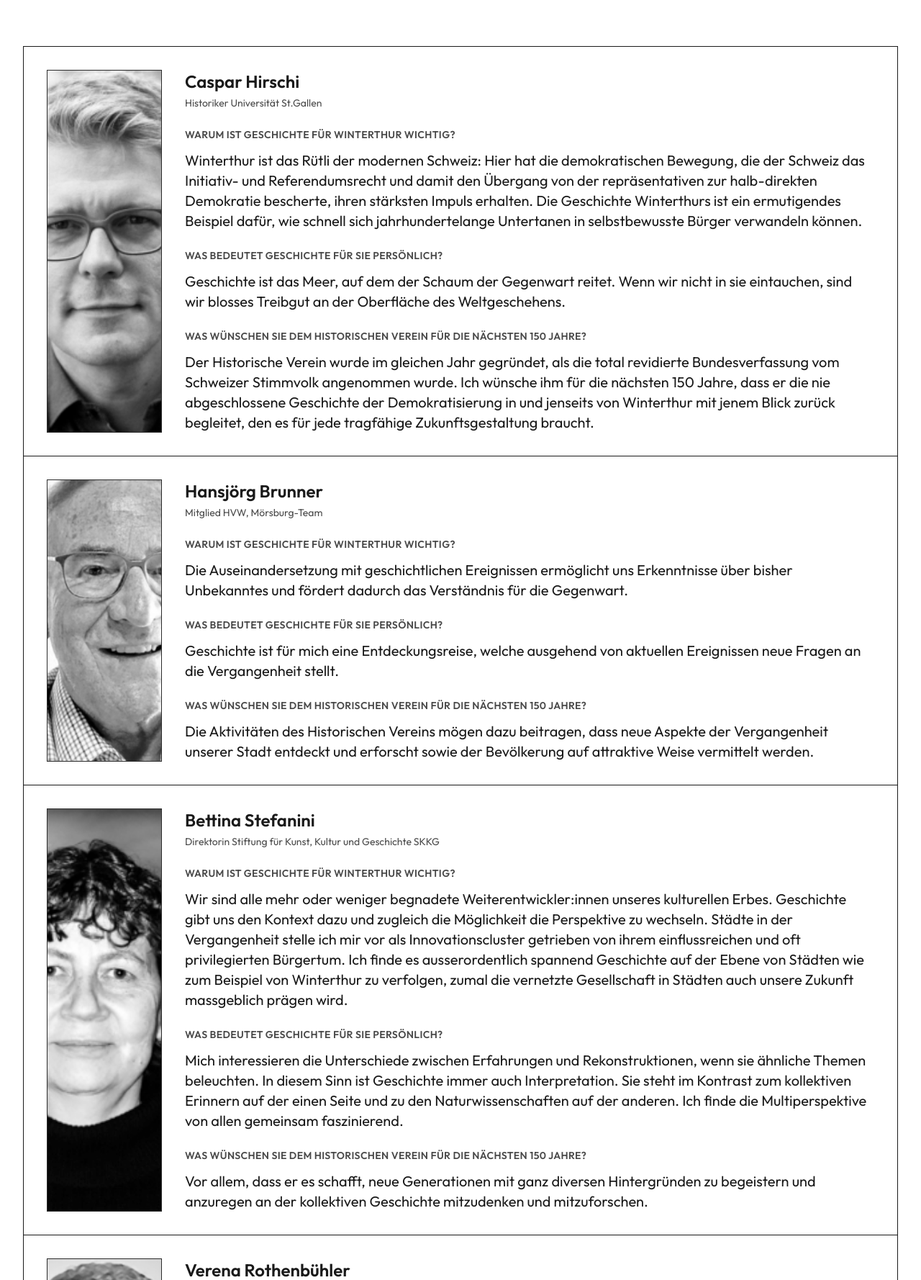
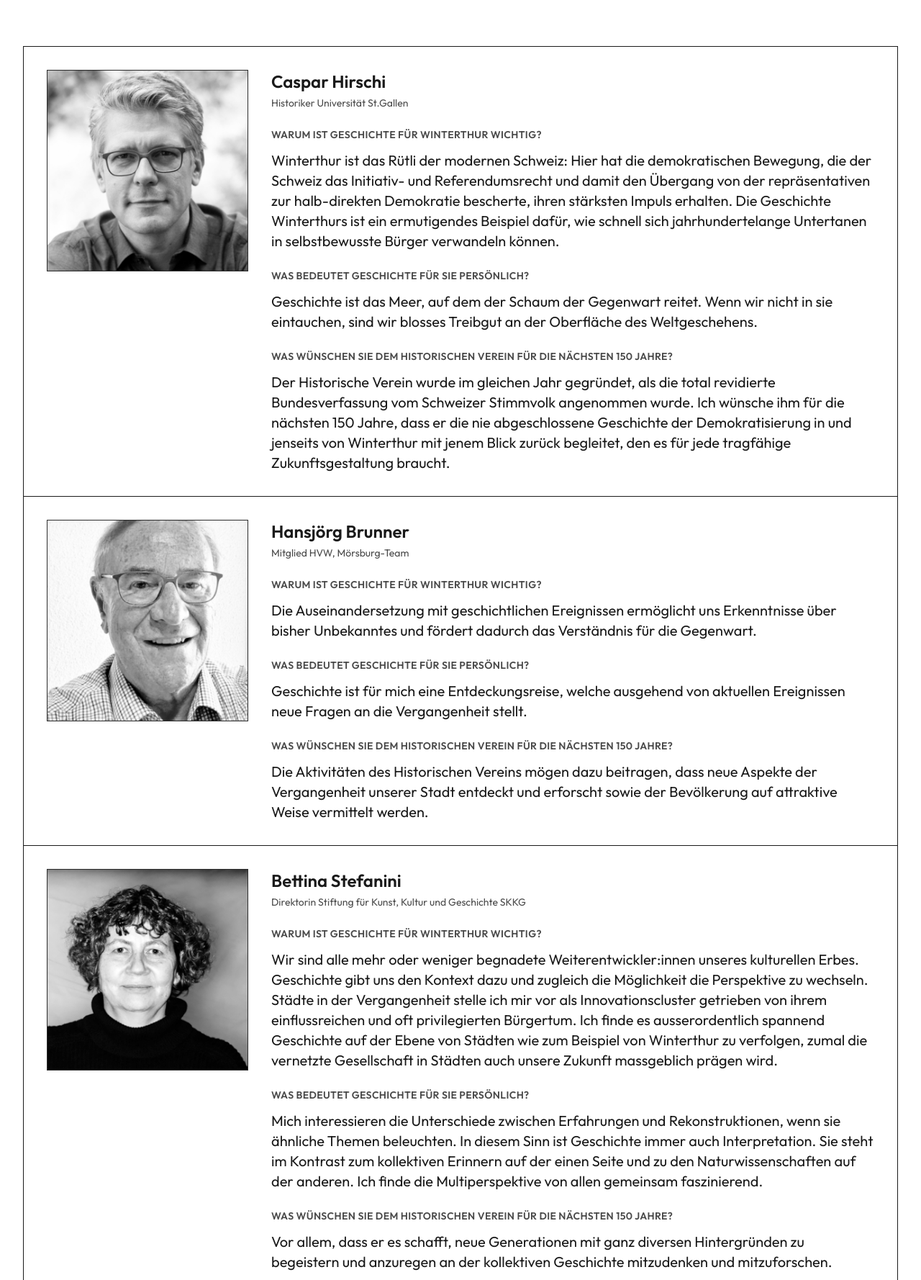
Before and after one commit to seidenraupe/prototype-hvw-website, a PHP site: page /zitate.html in a window 1280 px wide. Shown: the part 298-2076 px from the top of the page at 72% size. Run offline with PHP 8.4, Linux system fonts and the light colour scheme; some libraries are stand-ins or nearby versions.

Commit message:
fix: Zufällige Interview-Person mit allen 3 Antworten; breitere Porträts
Auf der Titelseite erscheint pro Aufruf zufällig eine Person mit Foto und
allen drei Fragen/Antworten. Auf zitate.html bleiben Porträts auf Desktop
und Tablet quadratisch und breiter, ohne seitlichen Crop durch gestreckte Spalten.

Co-authored-by: seidenraupe <seidenraupe@users.noreply.github.com>

```diff
--- a/css/site.css
+++ b/css/site.css
@@ -184,10 +184,17 @@ input:focus-visible {
   margin-top: 1.5rem;
 }
 
-/* Perspektiven: Statement-Wechsel */
-[data-stimmen-rotate] [data-stimmen-quote],
-[data-stimmen-rotate] [data-stimmen-image] {
-  transition: opacity 0.35s ease;
+/* Stimmen-Porträts: quadratisch, nicht an Texthöhe gestreckt */
+.stimmen-photo {
+  aspect-ratio: 1 / 1;
+  align-self: start;
+}
+
+.stimmen-photo img {
+  width: 100%;
+  height: 100%;
+  object-fit: cover;
+  object-position: center top;
 }
 
 /* Sticky Mobile-Bar */
--- a/js/main.js
+++ b/js/main.js
@@ -6,7 +6,7 @@
 document.addEventListener('DOMContentLoaded', () => {
   initNav();
   initNewsletter();
-  initStimmenRotate();
+  initStimmenRandom();
   loadHomeEvents();
 });
 
@@ -42,49 +42,32 @@ function initNewsletter() {
 }
 
 /**
- * Perspektiven: ein Statement + Foto aus data/stimmen.json, wechselnd.
+ * Perspektiven: zufällige Person mit allen drei Antworten aus data/stimmen.json.
  */
-async function initStimmenRotate() {
-  const root = document.querySelector('[data-stimmen-rotate]');
+async function initStimmenRandom() {
+  const root = document.querySelector('[data-stimmen-random]');
   if (!root) return;
 
   const imageEl = root.querySelector('[data-stimmen-image]');
-  const questionEl = root.querySelector('[data-stimmen-question]');
-  const quoteEl = root.querySelector('[data-stimmen-quote]');
   const nameEl = root.querySelector('[data-stimmen-name]');
   const roleEl = root.querySelector('[data-stimmen-role]');
-  const countEl = root.querySelector('[data-stimmen-count]');
-  const prevBtn = root.querySelector('[data-stimmen-prev]');
-  const nextBtn = root.querySelector('[data-stimmen-next]');
-  if (!imageEl || !quoteEl || !nameEl) return;
+  const answersEl = root.querySelector('[data-stimmen-answers]');
+  if (!imageEl || !nameEl || !answersEl) return;
 
-  let slides = [];
+  let people = [];
   try {
     const response = await fetch('data/stimmen.json', { cache: 'no-cache' });
     if (!response.ok) throw new Error(`HTTP ${response.status}`);
     const data = await response.json();
-    const people = Array.isArray(data.people) ? data.people : [];
-    slides = people.flatMap((person) =>
-      (person.statements || []).map((statement) => ({
-        name: person.name || '',
-        role: person.role || '',
-        image: person.image || 'images/placeholder-quote.svg',
-        question: statement.question || '',
-        text: statement.text || '',
-      }))
-    );
+    people = Array.isArray(data.people) ? data.people.filter((p) => (p.statements || []).length) : [];
   } catch (err) {
     console.error('Stimmen konnten nicht geladen werden:', err);
     return;
   }
 
-  if (!slides.length) return;
+  if (!people.length) return;
 
-  let index = 0;
-  let timer = null;
-  const reduceMotion = window.matchMedia('(prefers-reduced-motion: reduce)').matches;
-  const intervalMs = 9000;
-
+  const person = people[Math.floor(Math.random() * people.length)];
   const wrapQuote = (text) => {
     const trimmed = String(text || '').trim();
     if (!trimmed) return '';
@@ -94,48 +77,21 @@ async function initStimmenRotate() {
     return `«${trimmed}»`;
   };
 
-  const render = () => {
-    const slide = slides[index];
-    imageEl.src = slide.image;
-    imageEl.alt = slide.name;
-    if (questionEl) questionEl.textContent = slide.question;
-    quoteEl.textContent = wrapQuote(slide.text);
-    nameEl.textContent = slide.name;
-    if (roleEl) roleEl.textContent = slide.role;
-    if (countEl) countEl.textContent = `${index + 1} / ${slides.length}`;
-  };
+  imageEl.src = person.image || 'images/placeholder-quote.svg';
+  imageEl.alt = person.name || '';
+  nameEl.textContent = person.name || '';
+  if (roleEl) roleEl.textContent = person.role || '';
 
-  const go = (delta) => {
-    index = (index + delta + slides.length) % slides.length;
-    render();
-    restartTimer();
-  };
-
-  const restartTimer = () => {
-    if (timer) window.clearInterval(timer);
-    if (reduceMotion || slides.length < 2) return;
-    timer = window.setInterval(() => {
-      index = (index + 1) % slides.length;
-      render();
-    }, intervalMs);
-  };
-
-  prevBtn?.addEventListener('click', () => go(-1));
-  nextBtn?.addEventListener('click', () => go(1));
-
-  root.addEventListener('mouseenter', () => {
-    if (timer) window.clearInterval(timer);
-  });
-  root.addEventListener('mouseleave', restartTimer);
-  root.addEventListener('focusin', () => {
-    if (timer) window.clearInterval(timer);
-  });
-  root.addEventListener('focusout', (event) => {
-    if (!root.contains(event.relatedTarget)) restartTimer();
-  });
-
-  render();
-  restartTimer();
+  answersEl.innerHTML = (person.statements || [])
+    .map(
+      (statement) => `
+      <div>
+        <p class="text-sm font-semibold uppercase tracking-wide text-hvw-mute">${escapeHtml(statement.question || '')}</p>
+        <p class="mt-3 text-lg leading-relaxed text-hvw-ink md:text-xl">${escapeHtml(wrapQuote(statement.text || ''))}</p>
+      </div>
+    `
+    )
+    .join('');
 }
 
 async function loadHomeEvents() {
--- a/zitate.html
+++ b/zitate.html
@@ -64,8 +64,8 @@
       <div class="mx-auto max-w-site px-5 md:px-8">
         <div class="border border-hvw-ink">
         <article class="border-b border-hvw-ink p-5 sm:p-8" id="caspar-hirschi">
-          <div class="grid gap-6 md:grid-cols-[160px_1fr] md:gap-8">
-            <div class="event-card__media aspect-square border border-hvw-ink/10 md:aspect-auto md:min-h-[160px]">
+          <div class="grid gap-6 md:grid-cols-[240px_1fr] md:gap-8 lg:grid-cols-[280px_1fr]">
+            <div class="stimmen-photo event-card__media aspect-square w-full border border-hvw-ink/10 self-start">
               <img src="images/stimmen/caspar-hirschi.jpg" alt="Caspar Hirschi" width="300" height="300" loading="lazy" decoding="async">
             </div>
             <div>
@@ -88,8 +88,8 @@
         </article>
 
         <article class="border-b border-hvw-ink p-5 sm:p-8" id="hansjoerg-brunner">
-          <div class="grid gap-6 md:grid-cols-[160px_1fr] md:gap-8">
-            <div class="event-card__media aspect-square border border-hvw-ink/10 md:aspect-auto md:min-h-[160px]">
+          <div class="grid gap-6 md:grid-cols-[240px_1fr] md:gap-8 lg:grid-cols-[280px_1fr]">
+            <div class="stimmen-photo event-card__media aspect-square w-full border border-hvw-ink/10 self-start">
               <img src="images/stimmen/hansjoerg-brunner.jpg" alt="Hansjörg Brunner" width="300" height="300" loading="lazy" decoding="async">
             </div>
             <div>
@@ -112,8 +112,8 @@
         </article>
 
         <article class="border-b border-hvw-ink p-5 sm:p-8" id="bettina-stefanini">
-          <div class="grid gap-6 md:grid-cols-[160px_1fr] md:gap-8">
-            <div class="event-card__media aspect-square border border-hvw-ink/10 md:aspect-auto md:min-h-[160px]">
+          <div class="grid gap-6 md:grid-cols-[240px_1fr] md:gap-8 lg:grid-cols-[280px_1fr]">
+            <div class="stimmen-photo event-card__media aspect-square w-full border border-hvw-ink/10 self-start">
               <img src="images/stimmen/bettina-stefanini.jpg" alt="Bettina Stefanini" width="300" height="300" loading="lazy" decoding="async">
             </div>
             <div>
@@ -136,8 +136,8 @@
         </article>
 
         <article class="border-b border-hvw-ink p-5 sm:p-8" id="verena-rothenbuehler">
-          <div class="grid gap-6 md:grid-cols-[160px_1fr] md:gap-8">
-            <div class="event-card__media aspect-square border border-hvw-ink/10 md:aspect-auto md:min-h-[160px]">
+          <div class="grid gap-6 md:grid-cols-[240px_1fr] md:gap-8 lg:grid-cols-[280px_1fr]">
+            <div class="stimmen-photo event-card__media aspect-square w-full border border-hvw-ink/10 self-start">
               <img src="images/stimmen/verena-rothenbuehler.jpg" alt="Verena Rothenbühler" width="300" height="300" loading="lazy" decoding="async">
             </div>
             <div>
@@ -160,8 +160,8 @@
         </article>
 
         <article class="border-b border-hvw-ink p-5 sm:p-8" id="yusuf-yesiloez">
-          <div class="grid gap-6 md:grid-cols-[160px_1fr] md:gap-8">
-            <div class="event-card__media aspect-square border border-hvw-ink/10 md:aspect-auto md:min-h-[160px]">
+          <div class="grid gap-6 md:grid-cols-[240px_1fr] md:gap-8 lg:grid-cols-[280px_1fr]">
+            <div class="stimmen-photo event-card__media aspect-square w-full border border-hvw-ink/10 self-start">
               <img src="images/stimmen/yusuf-yesiloez.jpg" alt="Yusuf Yeşilöz" width="300" height="300" loading="lazy" decoding="async">
             </div>
             <div>
@@ -184,8 +184,8 @@
         </article>
 
         <article class="border-b border-hvw-ink p-5 sm:p-8" id="miguel-garcia">
-          <div class="grid gap-6 md:grid-cols-[160px_1fr] md:gap-8">
-            <div class="event-card__media aspect-square border border-hvw-ink/10 md:aspect-auto md:min-h-[160px]">
+          <div class="grid gap-6 md:grid-cols-[240px_1fr] md:gap-8 lg:grid-cols-[280px_1fr]">
+            <div class="stimmen-photo event-card__media aspect-square w-full border border-hvw-ink/10 self-start">
               <img src="images/stimmen/miguel-garcia.jpg" alt="Miguel Garcia" width="300" height="300" loading="lazy" decoding="async">
             </div>
             <div>
@@ -208,8 +208,8 @@
         </article>
 
         <article class="border-b border-hvw-ink p-5 sm:p-8" id="haymo-empl">
-          <div class="grid gap-6 md:grid-cols-[160px_1fr] md:gap-8">
-            <div class="event-card__media aspect-square border border-hvw-ink/10 md:aspect-auto md:min-h-[160px]">
+          <div class="grid gap-6 md:grid-cols-[240px_1fr] md:gap-8 lg:grid-cols-[280px_1fr]">
+            <div class="stimmen-photo event-card__media aspect-square w-full border border-hvw-ink/10 self-start">
               <img src="images/stimmen/haymo-empl.jpg" alt="Haymo Empl" width="300" height="300" loading="lazy" decoding="async">
             </div>
             <div>
@@ -232,8 +232,8 @@
         </article>
 
         <article class="border-b border-hvw-ink p-5 sm:p-8" id="claudia-franziska-bruehwiler">
-          <div class="grid gap-6 md:grid-cols-[160px_1fr] md:gap-8">
-            <div class="event-card__media aspect-square border border-hvw-ink/10 md:aspect-auto md:min-h-[160px]">
+          <div class="grid gap-6 md:grid-cols-[240px_1fr] md:gap-8 lg:grid-cols-[280px_1fr]">
+            <div class="stimmen-photo event-card__media aspect-square w-full border border-hvw-ink/10 self-start">
               <img src="images/stimmen/claudia-franziska-bruehwiler.jpg" alt="Claudia Franziska Brühwiler" width="300" height="300" loading="lazy" decoding="async">
             </div>
             <div>
@@ -256,8 +256,8 @@
         </article>
 
         <article class="border-b border-hvw-ink p-5 sm:p-8" id="gioia-joehri">
-          <div class="grid gap-6 md:grid-cols-[160px_1fr] md:gap-8">
-            <div class="event-card__media aspect-square border border-hvw-ink/10 md:aspect-auto md:min-h-[160px]">
+          <div class="grid gap-6 md:grid-cols-[240px_1fr] md:gap-8 lg:grid-cols-[280px_1fr]">
+            <div class="stimmen-photo event-card__media aspect-square w-full border border-hvw-ink/10 self-start">
               <img src="images/stimmen/gioia-joehri.jpg" alt="Gioia Jöhri" width="300" height="300" loading="lazy" decoding="async">
             </div>
             <div>
@@ -280,8 +280,8 @@
         </article>
 
         <article class="border-b border-hvw-ink p-5 sm:p-8" id="sonja-remensberger">
-          <div class="grid gap-6 md:grid-cols-[160px_1fr] md:gap-8">
-            <div class="event-card__media aspect-square border border-hvw-ink/10 md:aspect-auto md:min-h-[160px]">
+          <div class="grid gap-6 md:grid-cols-[240px_1fr] md:gap-8 lg:grid-cols-[280px_1fr]">
+            <div class="stimmen-photo event-card__media aspect-square w-full border border-hvw-ink/10 self-start">
               <img src="images/stimmen/sonja-remensberger.jpg" alt="Sonja Remensberger" width="300" height="300" loading="lazy" decoding="async">
             </div>
             <div>
@@ -304,8 +304,8 @@
         </article>
 
         <article class="border-b border-hvw-ink p-5 sm:p-8" id="nadia-pettannice">
-          <div class="grid gap-6 md:grid-cols-[160px_1fr] md:gap-8">
-            <div class="event-card__media aspect-square border border-hvw-ink/10 md:aspect-auto md:min-h-[160px]">
+          <div class="grid gap-6 md:grid-cols-[240px_1fr] md:gap-8 lg:grid-cols-[280px_1fr]">
+            <div class="stimmen-photo event-card__media aspect-square w-full border border-hvw-ink/10 self-start">
               <img src="images/stimmen/nadia-pettannice.jpg" alt="Nadia Pettannice" width="300" height="300" loading="lazy" decoding="async">
             </div>
             <div>
@@ -328,8 +328,8 @@
         </article>
 
         <article class="border-b border-hvw-ink p-5 sm:p-8" id="ueli-stauffacher">
-          <div class="grid gap-6 md:grid-cols-[160px_1fr] md:gap-8">
-            <div class="event-card__media aspect-square border border-hvw-ink/10 md:aspect-auto md:min-h-[160px]">
+          <div class="grid gap-6 md:grid-cols-[240px_1fr] md:gap-8 lg:grid-cols-[280px_1fr]">
+            <div class="stimmen-photo event-card__media aspect-square w-full border border-hvw-ink/10 self-start">
               <img src="images/stimmen/ueli-stauffacher.jpg" alt="Ueli Stauffacher" width="300" height="300" loading="lazy" decoding="async">
             </div>
             <div>
@@ -352,8 +352,8 @@
         </article>
 
         <article class="border-b border-hvw-ink p-5 sm:p-8" id="peter-schaerer">
-          <div class="grid gap-6 md:grid-cols-[160px_1fr] md:gap-8">
-            <div class="event-card__media aspect-square border border-hvw-ink/10 md:aspect-auto md:min-h-[160px]">
+          <div class="grid gap-6 md:grid-cols-[240px_1fr] md:gap-8 lg:grid-cols-[280px_1fr]">
+            <div class="stimmen-photo event-card__media aspect-square w-full border border-hvw-ink/10 self-start">
               <img src="images/stimmen/peter-schaerer.jpg" alt="Peter Schärer" width="300" height="300" loading="lazy" decoding="async">
             </div>
             <div>
@@ -376,8 +376,8 @@
         </article>
 
         <article class="border-b border-hvw-ink p-5 sm:p-8" id="roman-meier">
-          <div class="grid gap-6 md:grid-cols-[160px_1fr] md:gap-8">
-            <div class="event-card__media aspect-square border border-hvw-ink/10 md:aspect-auto md:min-h-[160px]">
+          <div class="grid gap-6 md:grid-cols-[240px_1fr] md:gap-8 lg:grid-cols-[280px_1fr]">
+            <div class="stimmen-photo event-card__media aspect-square w-full border border-hvw-ink/10 self-start">
               <img src="images/stimmen/roman-meier.jpg" alt="Roman Meier" width="300" height="300" loading="lazy" decoding="async">
             </div>
             <div>
@@ -400,8 +400,8 @@
         </article>
 
         <article class="border-b border-hvw-ink p-5 sm:p-8" id="konrad-bitterli">
-          <div class="grid gap-6 md:grid-cols-[160px_1fr] md:gap-8">
-            <div class="event-card__media aspect-square border border-hvw-ink/10 md:aspect-auto md:min-h-[160px]">
+          <div class="grid gap-6 md:grid-cols-[240px_1fr] md:gap-8 lg:grid-cols-[280px_1fr]">
+            <div class="stimmen-photo event-card__media aspect-square w-full border border-hvw-ink/10 self-start">
               <img src="images/stimmen/konrad-bitterli.jpg" alt="Konrad Bitterli" width="300" height="300" loading="lazy" decoding="async">
             </div>
             <div>
@@ -424,8 +424,8 @@
         </article>
 
         <article class="border-b border-hvw-ink p-5 sm:p-8" id="andres-betschart">
-          <div class="grid gap-6 md:grid-cols-[160px_1fr] md:gap-8">
-            <div class="event-card__media aspect-square border border-hvw-ink/10 md:aspect-auto md:min-h-[160px]">
+          <div class="grid gap-6 md:grid-cols-[240px_1fr] md:gap-8 lg:grid-cols-[280px_1fr]">
+            <div class="stimmen-photo event-card__media aspect-square w-full border border-hvw-ink/10 self-start">
               <img src="images/stimmen/andres-betschart.jpg" alt="Andres Betschart" width="300" height="300" loading="lazy" decoding="async">
             </div>
             <div>
@@ -448,8 +448,8 @@
         </article>
 
         <article class="border-b border-hvw-ink p-5 sm:p-8" id="peter-niederhaeuser">
-          <div class="grid gap-6 md:grid-cols-[160px_1fr] md:gap-8">
-            <div class="event-card__media aspect-square border border-hvw-ink/10 md:aspect-auto md:min-h-[160px]">
+          <div class="grid gap-6 md:grid-cols-[240px_1fr] md:gap-8 lg:grid-cols-[280px_1fr]">
+            <div class="stimmen-photo event-card__media aspect-square w-full border border-hvw-ink/10 self-start">
               <img src="images/stimmen/peter-niederhaeuser.jpg" alt="Peter Niederhäuser" width="300" height="300" loading="lazy" decoding="async">
             </div>
             <div>
@@ -472,8 +472,8 @@
         </article>
 
         <article class="border-b border-hvw-ink p-5 sm:p-8" id="wanda-seiler-und-jose-caceres">
-          <div class="grid gap-6 md:grid-cols-[160px_1fr] md:gap-8">
-            <div class="event-card__media aspect-square border border-hvw-ink/10 md:aspect-auto md:min-h-[160px]">
+          <div class="grid gap-6 md:grid-cols-[240px_1fr] md:gap-8 lg:grid-cols-[280px_1fr]">
+            <div class="stimmen-photo event-card__media aspect-square w-full border border-hvw-ink/10 self-start">
               <img src="images/stimmen/wanda-seiler-und-jose-caceres.jpg" alt="Wanda Seiler und Jose Cáceres" width="300" height="300" loading="lazy" decoding="async">
             </div>
             <div>
@@ -496,8 +496,8 @@
         </article>
 
         <article class=" p-5 sm:p-8" id="andrea-tiziani">
-          <div class="grid gap-6 md:grid-cols-[160px_1fr] md:gap-8">
-            <div class="event-card__media aspect-square border border-hvw-ink/10 md:aspect-auto md:min-h-[160px]">
+          <div class="grid gap-6 md:grid-cols-[240px_1fr] md:gap-8 lg:grid-cols-[280px_1fr]">
+            <div class="stimmen-photo event-card__media aspect-square w-full border border-hvw-ink/10 self-start">
               <img src="images/stimmen/andrea-tiziani.jpg" alt="Andrea Tiziani" width="300" height="300" loading="lazy" decoding="async">
             </div>
             <div>
```
Also changed, not shown: index.html (+34 -18 lines).
